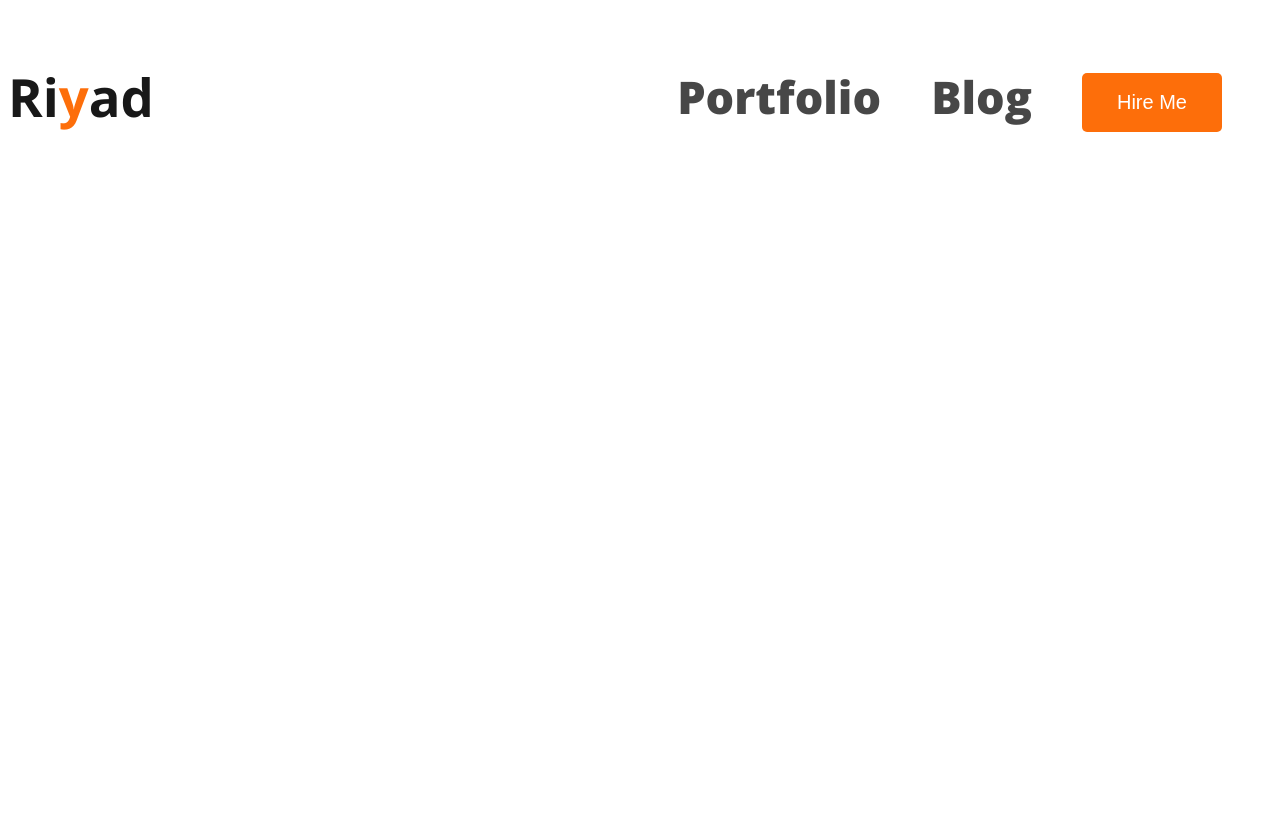
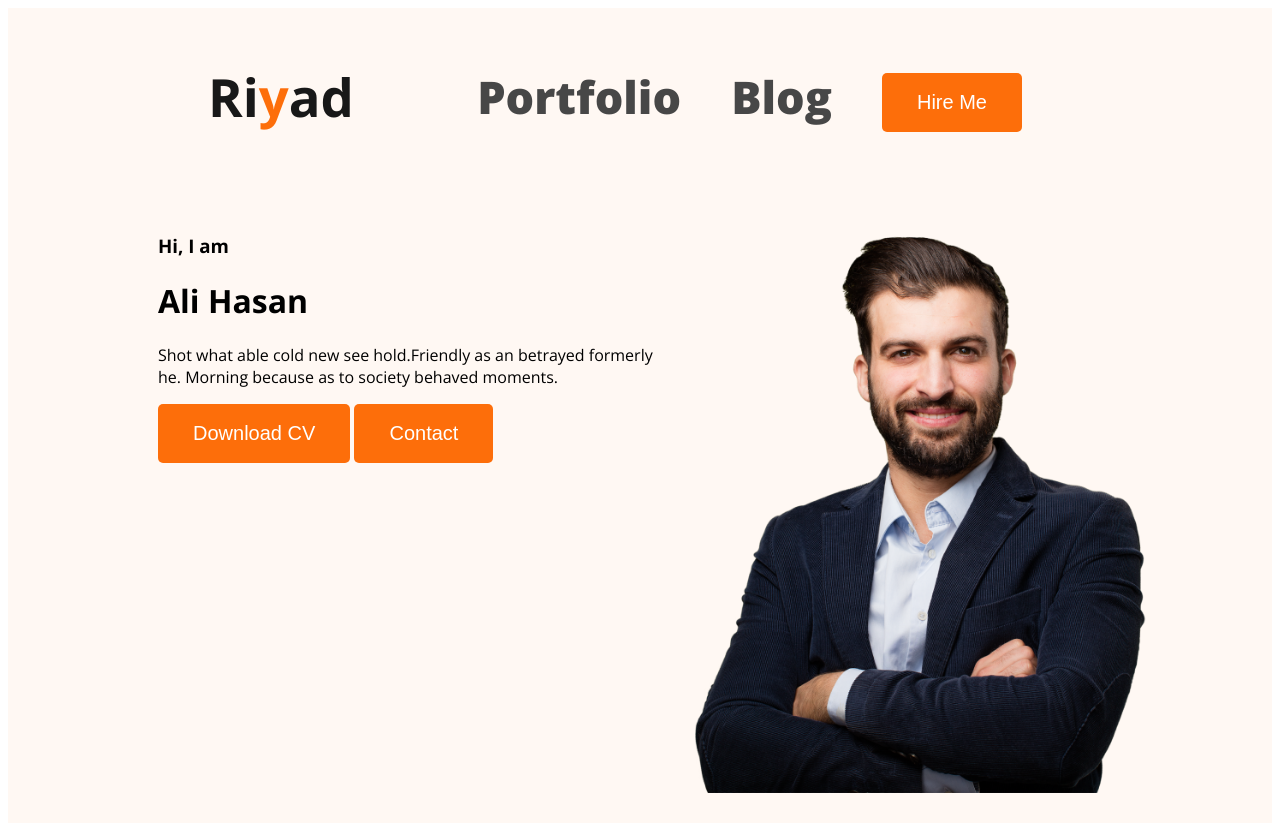
Before and after one commit to mdalihasanriyad/web-portfolio, a plain HTML site: page index.html in a window 1280 px wide. Before the commit the page ends 800 px from the top, so only its background shows below. Drawn offline with nearby package versions, Linux system fonts and the light colour scheme.

Commit message:
profile add

```diff
--- a/index.html
+++ b/index.html
@@ -12,7 +12,7 @@
 </head>
 
 <body>
-    <header>
+    <header class="header">
         <nav class="nav-title">
             <h3>Ri<span class="text-primary">y</span>ad</h3>
             <ul>
@@ -21,6 +21,16 @@
                 <li><button class="btn-primary">Hire Me</button></li>
             </ul>
         </nav>
+        <div class="banner">
+            <div class="banner-content">
+                <h3 class="banner-greeting">Hi, I  am</h3>
+                <h1 class="banner-title">Ali Hasan</h1>
+                <p>Shot what able cold new see hold.Friendly as an betrayed formerly <br> he. Morning because as to society behaved moments.</p>
+                <button class="btn-primary">Download CV</button>
+                <button class="btn-primary">Contact</button>
+            </div>
+            <img class="profile-pic" src="images/hardy.png" alt="hardy">
+        </div>
     </header>
     <main>
 
--- a/styles/style.css
+++ b/styles/style.css
@@ -22,6 +22,7 @@ nav {
     display: flex;
     align-items: center;
     justify-content: space-between;
+    margin: 0 200px;
 }
 
 .nav-title {
@@ -44,3 +45,14 @@ nav a {
     text-decoration: none;
     color: #474747;
 }
+/* header releted styles */
+.header{
+    background-color: #FFF8F3;;
+}
+.banner{
+    padding: 30px 30px 30px 150px;
+    display: flex;
+}
+.banner .profile-pic{
+    width: 500px;
+}
```
